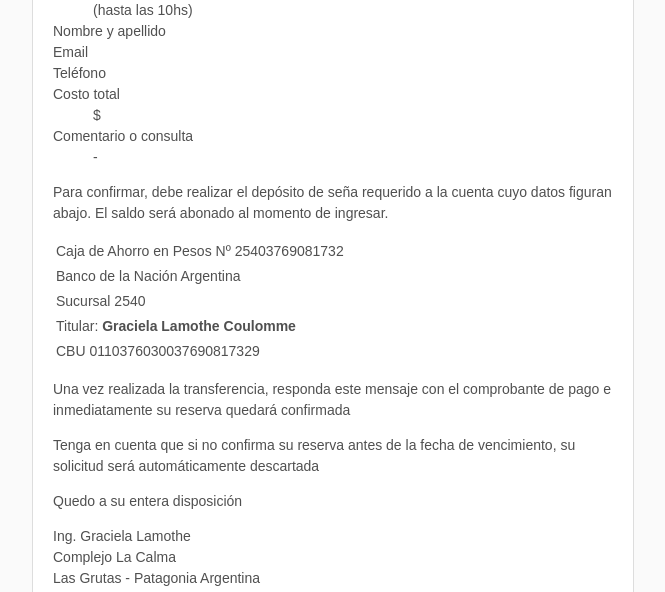
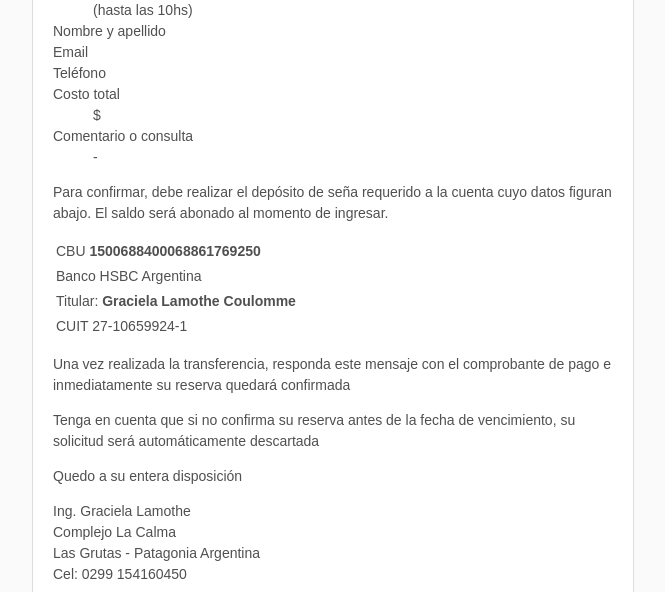
Before and after one commit to mgaitan/lacalma-reservas, a Django app: template lacalma/templates/mail.html in a window 1280 px wide. Shown: the part 542-1134 px from the top of the page, without its empty margins (307-972 px from the left). Run offline with Django 3.2, Linux system fonts and the light colour scheme; the template is opened without the code that fills it, so the values that code supplies are empty; parts of the project's set-up code (start-up, migrations or seed data) failed here and were passed over.

Commit message:
cambio cuenta

```diff
--- a/lacalma/templates/mail.html
+++ b/lacalma/templates/mail.html
@@ -383,15 +383,11 @@
                                                                 <table class="spip">
                                                                     <tbody>
                                                                     <tr class="row_odd">
-                                                                    <td> Caja de Ahorro en Pesos Nº 25403769081732 </td></tr>
+                                                                    <td> CBU <strong>1500688400068861769250</strong></td></tr>
                                                                     <tr class="row_even">
-                                                                    <td> Banco de la Nación Argentina</td></tr>
-                                                                    <tr class="row_even">
-                                                                    <td>Sucursal 2540</td></tr>
-                                                                    <tr class="row_odd">
-                                                                    <td> Titular: <strong>Graciela Lamothe Coulomme</strong> </td></tr>
-                                                                    <tr class="row_odd">
-                                                                    <td> CBU 0110376030037690817329 </td></tr>
+                                                                    <td> Banco HSBC Argentina</td>
+                                                                    </tr><td> Titular: <strong>Graciela Lamothe Coulomme</strong> </td></tr>
+                                                                    <tr><td>CUIT 27-10659924-1</td></tr>
                                                                     </tbody></table>
 
 
```
Also changed, not shown: lacalma/templates/mail_txt.html (+4 -4 lines), lacalma/templates/presupuesto.html (+4 -7 lines).
